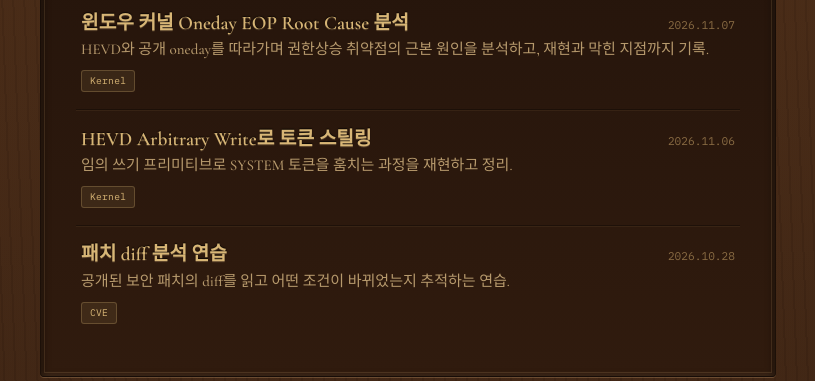
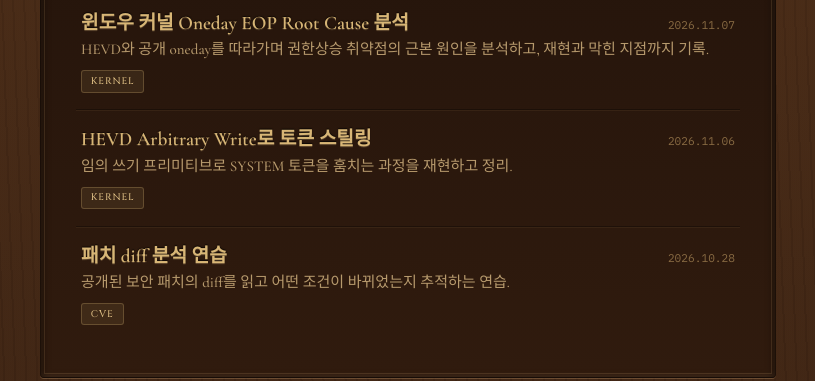
Before and after one commit to charlie-morningstar/subtitle-log, an Astro site: page / in a window 1280 px wide. Shown: the part 1146-1527 px from the top of the page, 232-1047 px from the left. Built offline with nearby package versions, Linux system fonts and the light colour scheme; Astro itself is replaced by a stand-in of ours; a web font is replaced by a local one.

Commit message:
Category/meta labels in engraved serif; a touch of gold in the central light
- Switch the home category chips and post meta line from mono to the Cinzel engraved caps (less "AI", on-brand)
- Add a slight golden tint to the central hotel light

```diff
--- a/src/styles/global.css
+++ b/src/styles/global.css
@@ -26,7 +26,7 @@ img{display:block}
 body.desk{
   position:relative;
   background:
-    radial-gradient(38% 42% at 50% 0%, rgba(250,238,214,.30), rgba(250,238,214,.08) 32%, transparent 58%),
+    radial-gradient(38% 42% at 50% 0%, rgba(251,232,189,.31), rgba(251,232,189,.085) 32%, transparent 58%),
     radial-gradient(130% 95% at 50% 24%, var(--wall-3), var(--wall-2) 46%, var(--wall-1) 100%);
 }
 /* 호텔 다마스크 벽지 질감 */
@@ -159,8 +159,8 @@ html.anim-ready .curtain-img{transition:transform 1.5s cubic-bezier(.33,0,.2,1)}
 .ps{font-family:var(--serif); font-size:.94rem; color:#b79a6d; margin-top:.3rem; line-height:1.45;
   display:-webkit-box; -webkit-line-clamp:2; -webkit-box-orient:vertical; overflow:hidden}
 .ptags{display:flex; gap:.4rem; flex-wrap:wrap; margin-top:.55rem}
-.tag{font-family:var(--mono); font-size:.6rem; letter-spacing:.03em; padding:.14rem .5rem; border-radius:3px;
-  color:#d8b676; background:rgba(216,182,118,.1); border:1px solid rgba(216,182,118,.26)}
+.tag{font-family:var(--engrave); font-size:.6rem; letter-spacing:.1em; text-transform:uppercase; padding:.16rem .55rem; border-radius:3px;
+  color:#dcbd83; background:rgba(216,182,118,.1); border:1px solid rgba(216,182,118,.26)}
 .empty{color:#8a6c44; font-style:italic; text-align:center; padding:1rem}
 
 /* 페이지 번호 바 */
@@ -200,7 +200,7 @@ body.inner{background:radial-gradient(70% 50% at 50% 0%, rgba(240,185,100,.08),
 @keyframes pageIn{from{opacity:0; transform:translateY(14px)}to{opacity:1; transform:none}}
 @media(prefers-reduced-motion:reduce){.inner-body{animation:none}}
 .page-head{margin-bottom:2rem}
-.page-head .plabel{position:static; display:block; font-family:var(--mono); font-size:.72rem; letter-spacing:.14em; color:var(--brass); text-transform:uppercase; margin-bottom:.6rem; text-shadow:none}
+.page-head .plabel{position:static; display:block; font-family:var(--engrave); font-size:.74rem; letter-spacing:.14em; color:var(--brass); text-transform:uppercase; margin-bottom:.7rem; text-shadow:none}
 .page-head h1{font-family:var(--serif); font-weight:600; font-size:clamp(2rem,5vw,2.8rem); color:var(--ink); line-height:1.1}
 .page-head .lead{color:var(--ink-mid); margin-top:.8rem; max-width:40rem}
 .cards{display:grid; grid-template-columns:repeat(auto-fill,minmax(16rem,1fr)); gap:1rem; margin-top:1.5rem}
```
